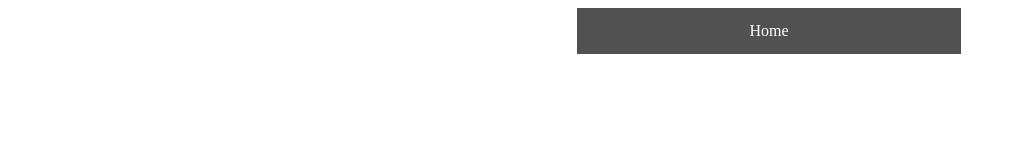
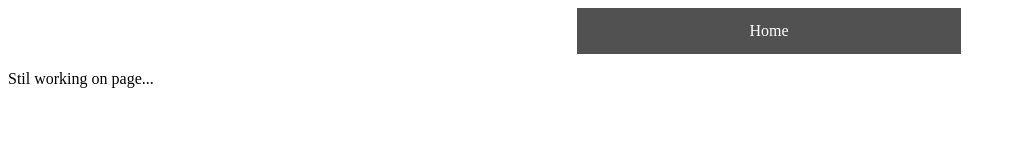
Before and after one commit to BuildTraveler/website, a plain HTML site: page minecraft.html in a window 1280 px wide. Shown: the whole page, without its empty margins (0-1015 px from the left). Drawn offline with Linux system fonts and the light colour scheme.

Commit message:
Update minecraft.html

```diff
--- a/minecraft.html
+++ b/minecraft.html
@@ -5,6 +5,6 @@
     <link rel = "stylesheet" href="minecraft.css">
     <a href="index.html" target="_blank" class="home_page">Home</a>
 
-
+    <p> Stil working on page...</p>
 
 </head>
```
